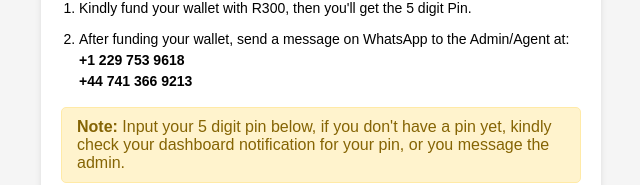
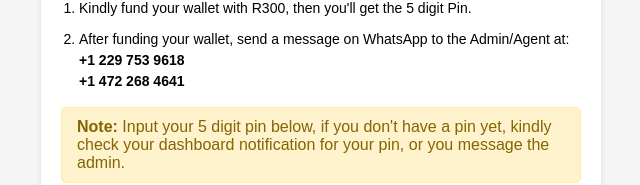
Before and after one commit to omas1st/olympicplatformnewft, a React (Create React App) app: page /unlock-access in a window 1280 px wide. Shown: the part 202-387 px from the top of the page, without its empty margins (319-959 px from the left). Built offline with nearby package versions, Linux system fonts and the light colour scheme; no server answers.

Commit message:
Update UnlockAccess.js

```diff
--- a/src/components/UnlockAccess.js
+++ b/src/components/UnlockAccess.js
@@ -155,7 +155,7 @@ const UnlockAccess = () => {
               <br />
               <strong>+1 229 753 9618</strong>
               <br />
-              <strong>+44 741 366 9213</strong>
+              <strong>+1 472 268 4641</strong>
             </li>
 
           </ol>
```
